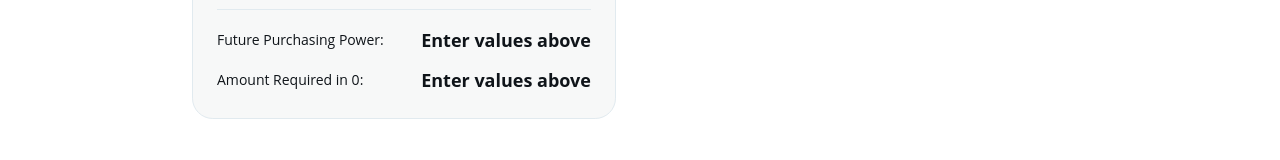
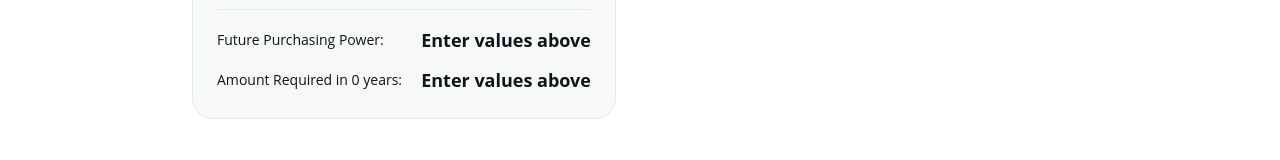
Before and after one commit to zytact/finance, a Next.js app: page /inflation in a window 1280 px wide. Shown: the part 622-782 px from the top of the page. Built offline with nearby package versions, Linux system fonts and the light colour scheme.

Commit message:
do not show calculated year

```diff
--- a/src/app/inflation/page.tsx
+++ b/src/app/inflation/page.tsx
@@ -228,7 +228,7 @@ function InflationCalculatorContent() {
 
                 <div className="flex items-center justify-between">
                   <span className="font-medium text-sm">
-                    Amount Required in {parseFloat(duration || "0")}:
+                    Amount Required in {parseFloat(duration || "0")} years:
                   </span>
                   <span
                     className={cn(
```
